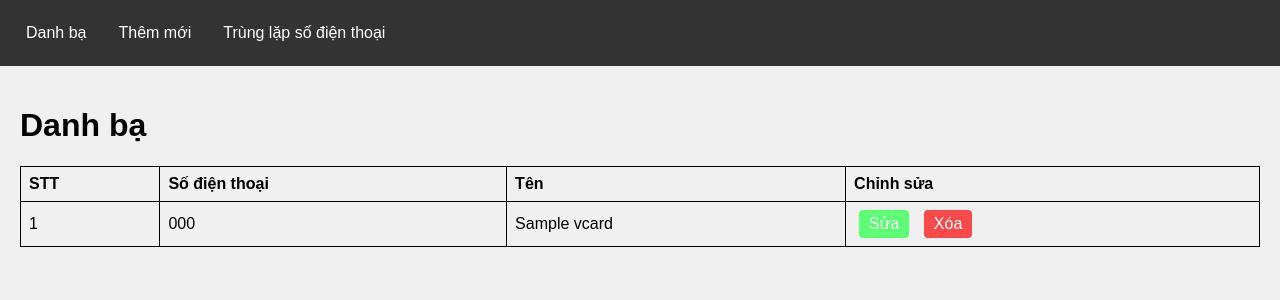
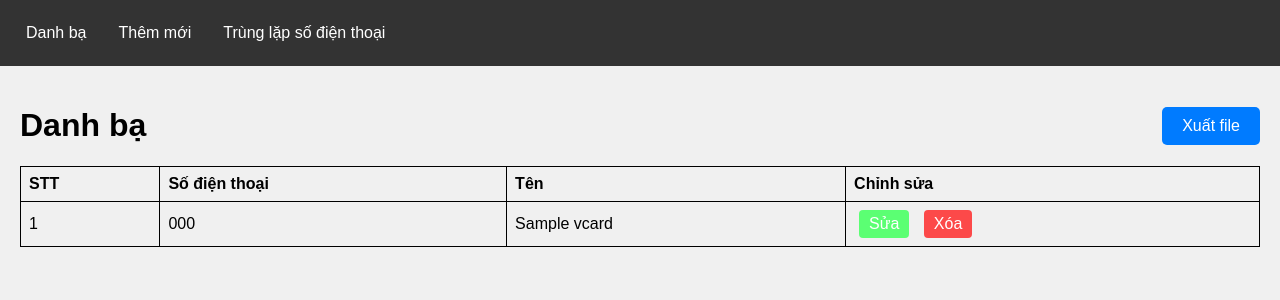
Before and after one commit to whynotnghiavu/nghia-contact-manager, a Flask app: template contents/templates/index.html in a window 1280 px wide. Shown: the top 300 px of the page. Run offline with Flask 3, Linux system fonts and the light colour scheme; the template is opened without the code that fills it: most values are stand-ins (such as "Sample title", 1, 10 or a date in 2020); parts of the project's set-up code (start-up, migrations or seed data) failed here and were passed over.

Commit message:
update README.md, app.py, styles.css and contents/templates/index.html

```diff
--- a/contents/static/styles.css
+++ b/contents/static/styles.css
@@ -32,6 +32,26 @@ nav ul li a {
 
 nav ul li a:hover {
   background-color: #111;
+}
+
+.header {
+  display: flex;
+  justify-content: space-between;
+  align-items: center;
+}
+button {
+  padding: 10px 20px;
+  font-size: 16px;
+  color: #fff;
+  background-color: #007bff;
+  border: none;
+  border-radius: 5px;
+  cursor: pointer;
+  transition: background-color 0.3s;
+}
+
+button:hover {
+  background-color: #0056b3;
 }
 
 .content {
--- a/contents/templates/index.html
+++ b/contents/templates/index.html
@@ -1,6 +1,10 @@
 {% extends 'base.html' %} {% block title %}Danh bạ{% endblock %} {% block
 content %}
-<h1>Danh bạ</h1>
+
+<div class="header">
+  <h1>Danh bạ</h1>
+  <button>Xuất file</button>
+</div>
 
 <table>
   <thead>
```
Also changed, not shown: contents/app.py (+10 -0 lines), README.md.
